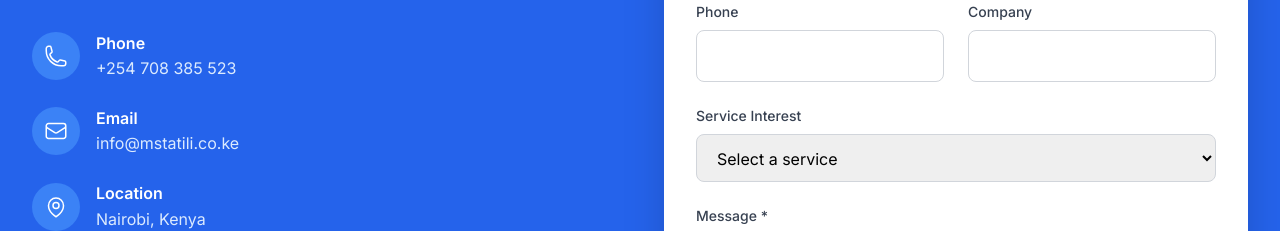
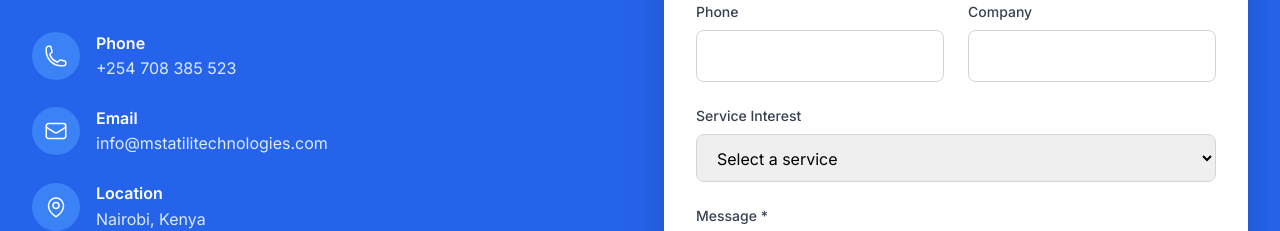
Before and after one commit to Simonwafula/Mstatili-Tech, a React (Create React App) app in the folder frontend/: page / in a window 1280 px wide. Shown: the part 2420-2651 px from the top of the page. Built offline with nearby package versions, Linux system fonts and the light colour scheme; no server answers.

Commit message:
auto-commit for 9e98d9e8-51f8-40fa-a4f7-d0462dc97fcc

```diff
--- a/frontend/src/App.js
+++ b/frontend/src/App.js
@@ -392,7 +392,7 @@ function App() {
                   </div>
                   <div>
                     <p className="font-semibold">Email</p>
-                    <p className="text-primary-100">info@mstatili.co.ke</p>
+                    <p className="text-primary-100">info@mstatilitechnologies.com</p>
                   </div>
                 </div>
 
```
